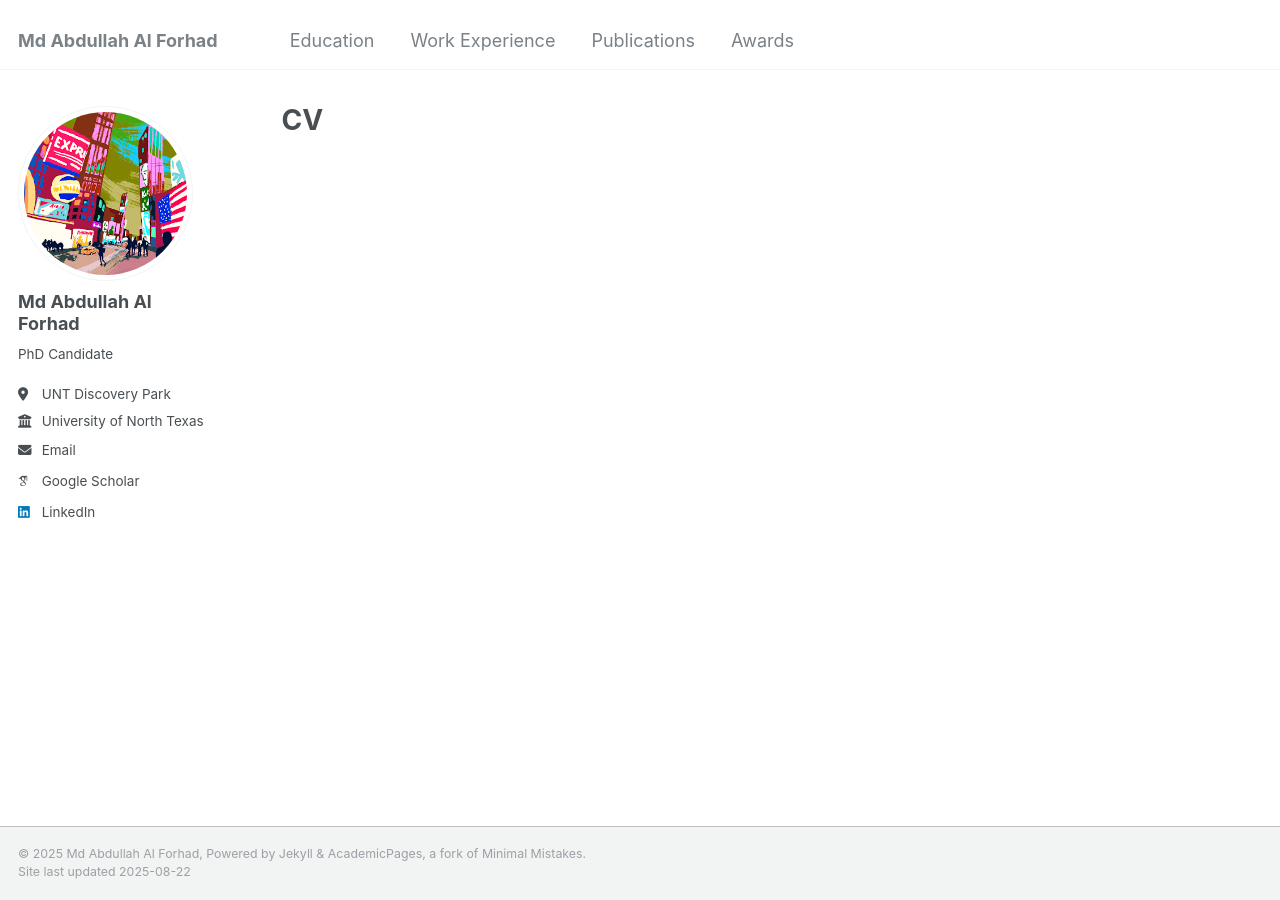
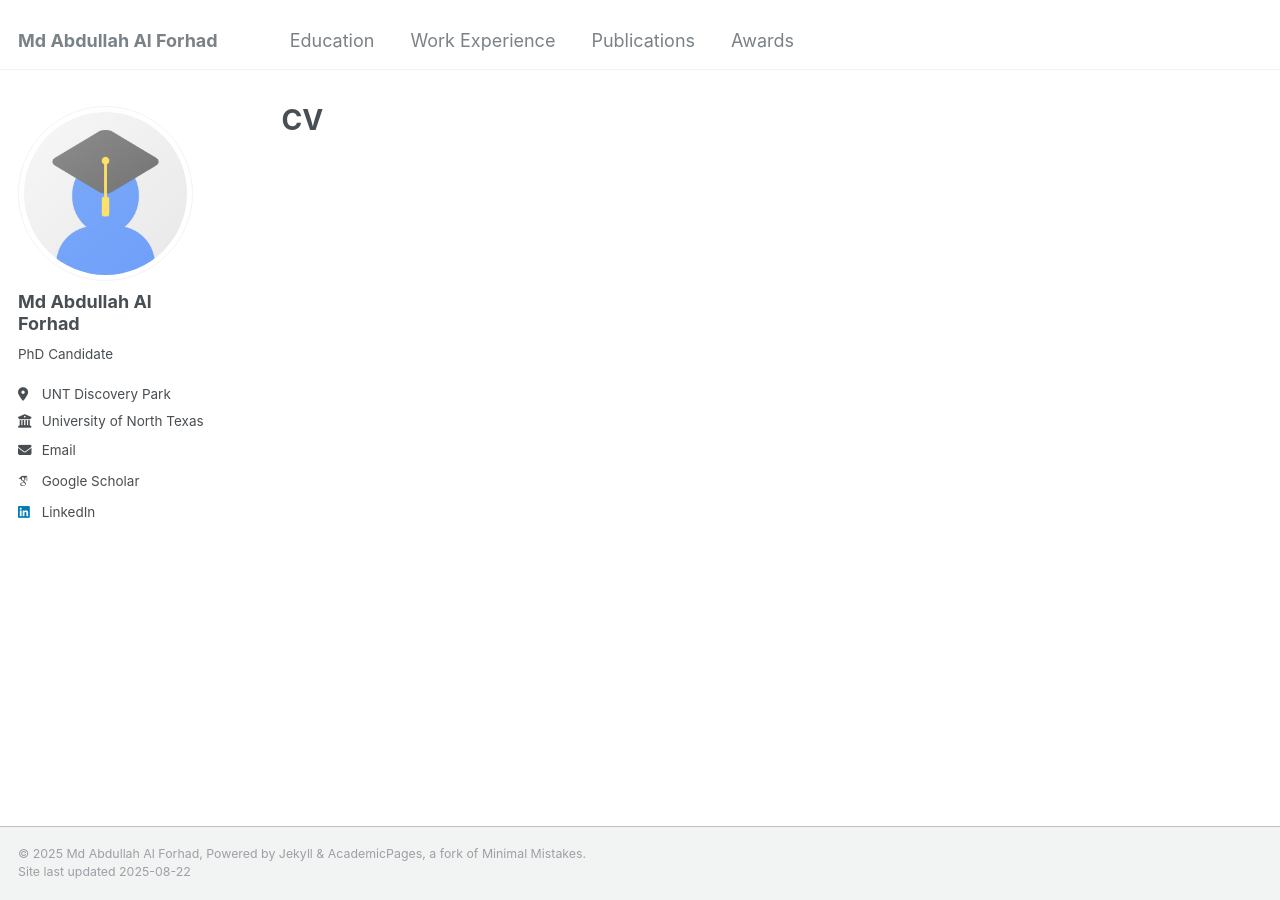
Before and after one commit to alforhad/alforhad.github.io, a Jekyll site: the page built from _pages/cv.md, in a window 1280 px wide. Built offline with Jekyll 4.4.1, drawn with Linux system fonts in a browser that asks for light colours; some web fonts are replaced.

Commit message:
Update _config.yml

```diff
--- a/_config.yml
+++ b/_config.yml
@@ -21,7 +21,7 @@ repository               : "alforhad/alforhad.github.io"
 #               Additional customization can be done by editing /_includes/author-profile.html
 author:
   # Biographic information
-  avatar           : "pic.png"
+  avatar           : "avatar_scholar.png"
   name             : "Md Abdullah Al Forhad"
   pronouns         : # example: "she/her"
   bio              : "PhD Candidate"
```
